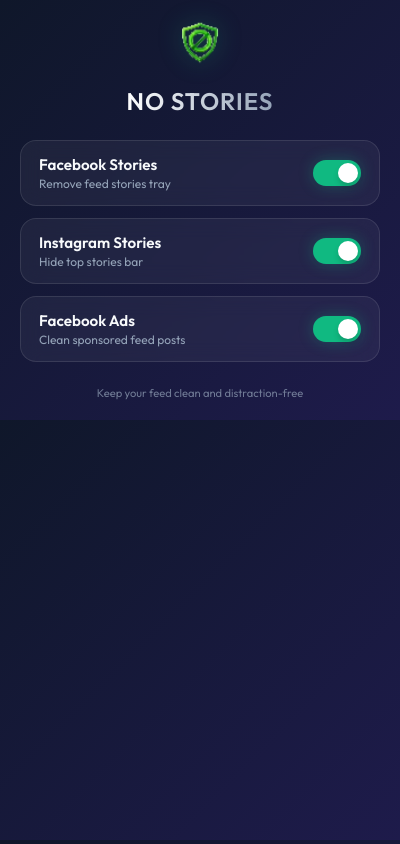
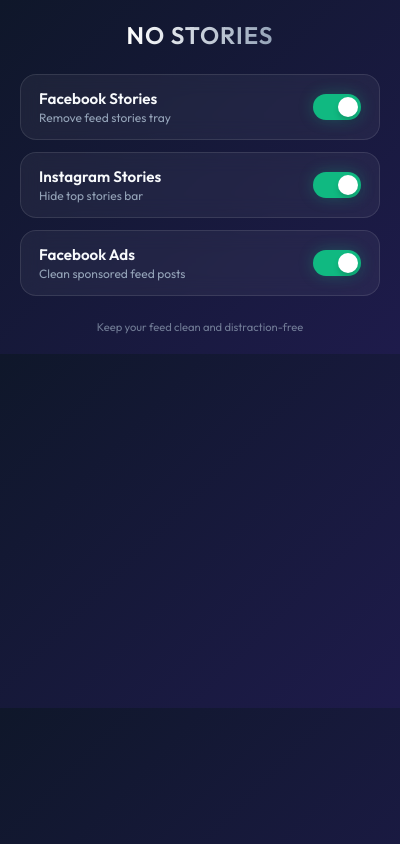
Before and after one commit to LeonardoChermaut/no-stories-chrome-extension, a browser extension: page src/modules/popup/popup.html in a window 400 px wide. Drawn offline with Linux system fonts and the light colour scheme.

Commit message:
style: remove logo and float animation from popup

```diff
--- a/src/modules/popup/popup.css
+++ b/src/modules/popup/popup.css
@@ -39,13 +39,6 @@
   gap: 12px;
   margin-bottom: 24px;
   text-align: center;
-}
-
-.header-icon {
-  width: 54px;
-  height: 54px;
-  filter: drop-shadow(0 0 12px var(--accent-glow));
-  animation: float 3s ease-in-out infinite;
 }
 
 .header-title {
@@ -146,11 +139,6 @@
   opacity: 0.7;
 }
 
-@keyframes float {
-  0%, 100% { transform: translateY(0); }
-  50% { transform: translateY(-5px); }
-}
-
 /* Scrollbar styling for cleanliness */
 ::-webkit-scrollbar {
   width: 4px;
--- a/src/modules/popup/popup.html
+++ b/src/modules/popup/popup.html
@@ -7,11 +7,6 @@
   <body>
     <div class="container">
       <header class="header">
-        <img
-          src="../../../public/icons/icon48.png"
-          alt=""
-          class="header-icon"
-        />
         <h1 class="header-title">NO STORIES</h1>
       </header>
 
```
